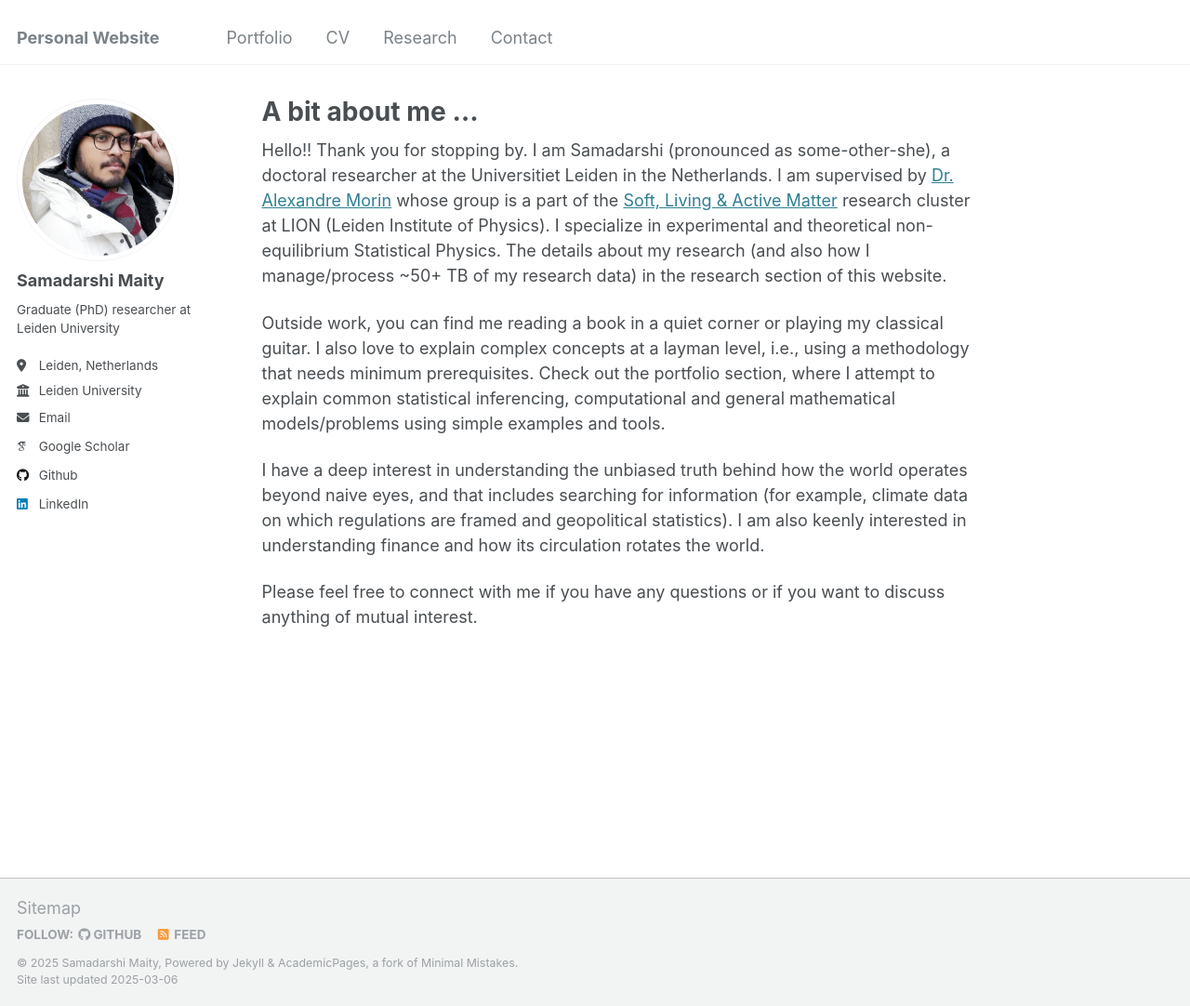
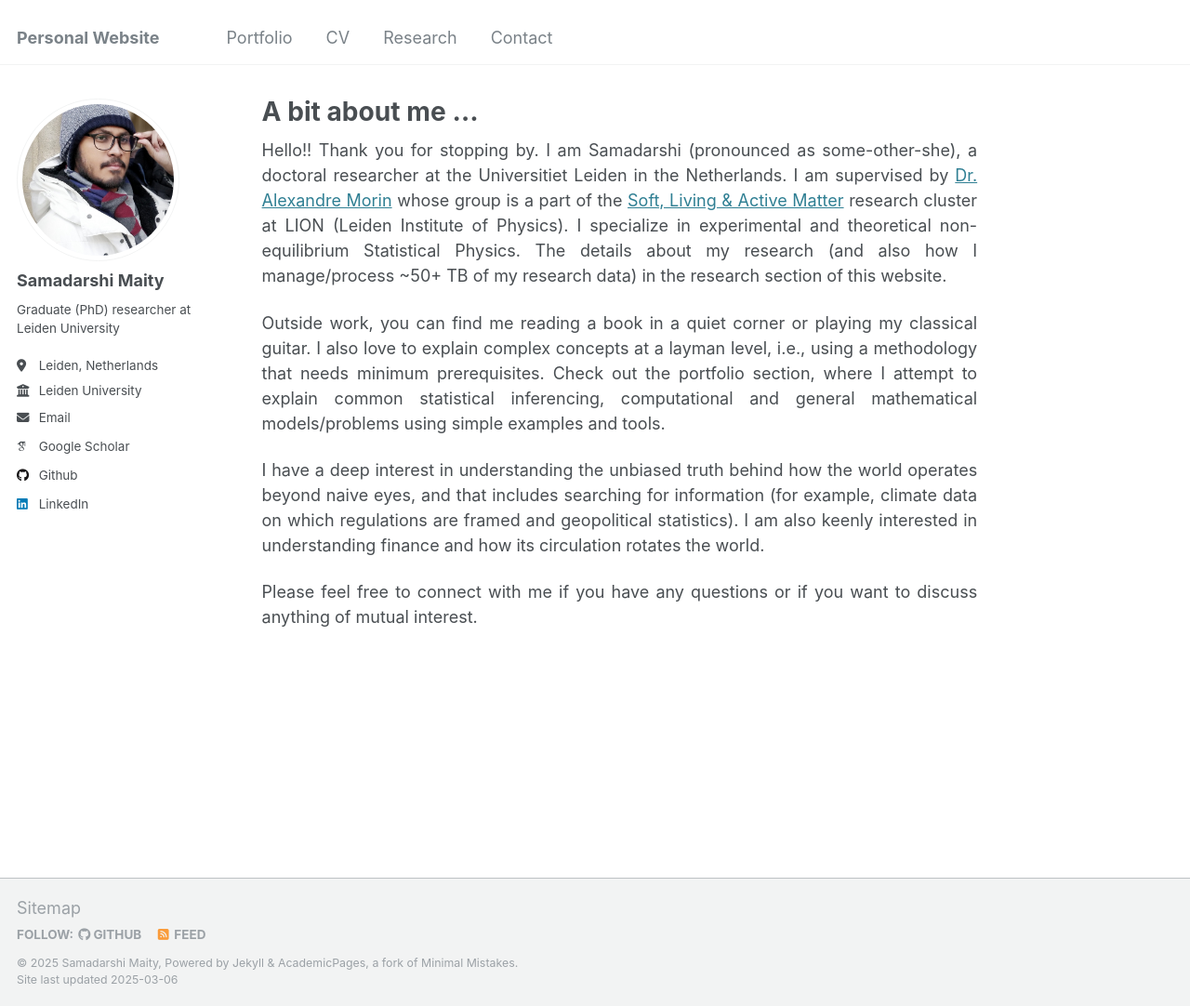
Before and after one commit to Samadarshi-Maity/Samadarshi-Maity.github.io, a Jekyll site: the page built from _pages/about.md, in a window 1280 px wide and 1082 px high. Shown: the whole window at 93% size. Built offline with Jekyll 4.4.1, drawn with Linux system fonts in a browser that asks for light colours; some web fonts are replaced.

Commit message:
Update about.md

```diff
--- a/_pages/about.md
+++ b/_pages/about.md
@@ -6,12 +6,15 @@ redirect_from:
   - /about/
   - /about.html
 ---
-
+<p align="justify">
 Hello!! Thank you for stopping by. I am Samadarshi (pronounced as some-other-she), a  doctoral researcher at the Universitiet Leiden in the Netherlands. I am supervised by <a href = 'https://morinlab.com/'>Dr. Alexandre Morin</a> whose group is a part of the <a href = 'https://slam-leiden.nl/Slam/Main/'>Soft, Living & Active Matter</a> research cluster at LION (Leiden Institute of Physics). I specialize in experimental and theoretical non-equilibrium Statistical Physics. The details about my research (and also how I manage/process ~50+ TB of my research data) in the research section of this website.
-
-
+</p>
+<p align="justify">
 Outside work, you can find me reading a book in a quiet corner or playing my classical guitar. I also love to explain complex concepts at a layman level, i.e., using a methodology that needs minimum prerequisites. Check out the portfolio section, where I attempt to explain common statistical inferencing, computational and general mathematical models/problems using simple examples and tools.
-
+</p>
+<p align="justify">
 I have a deep interest in understanding the unbiased truth behind how the world operates beyond naive eyes, and that includes searching for information (for example, climate data on which regulations are framed and geopolitical statistics). I am also keenly interested in understanding finance and how its circulation rotates the world.
-
+</p>
+<p align="justify">
 Please feel free to connect with me if you have any questions or if you want to discuss anything of mutual interest.
+</p>
```
